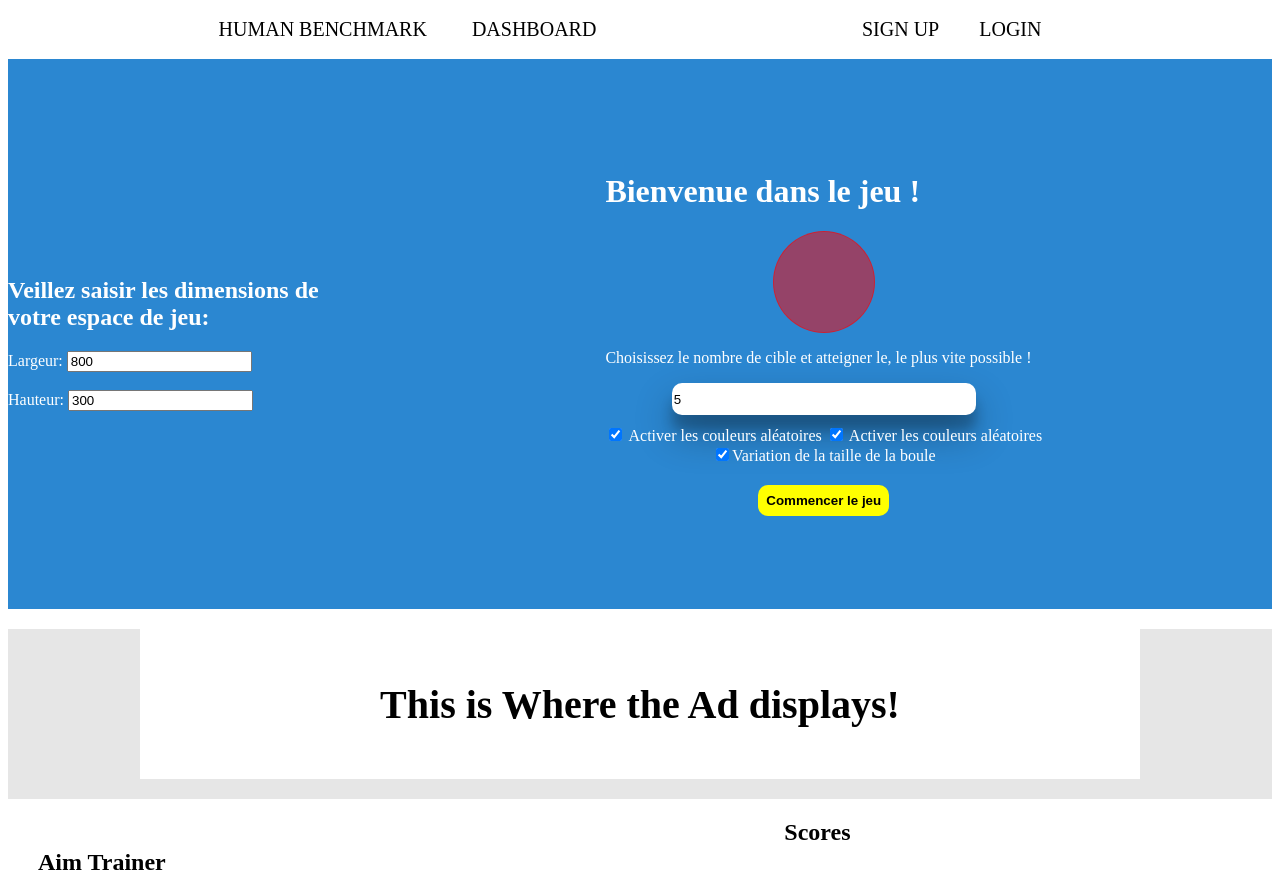
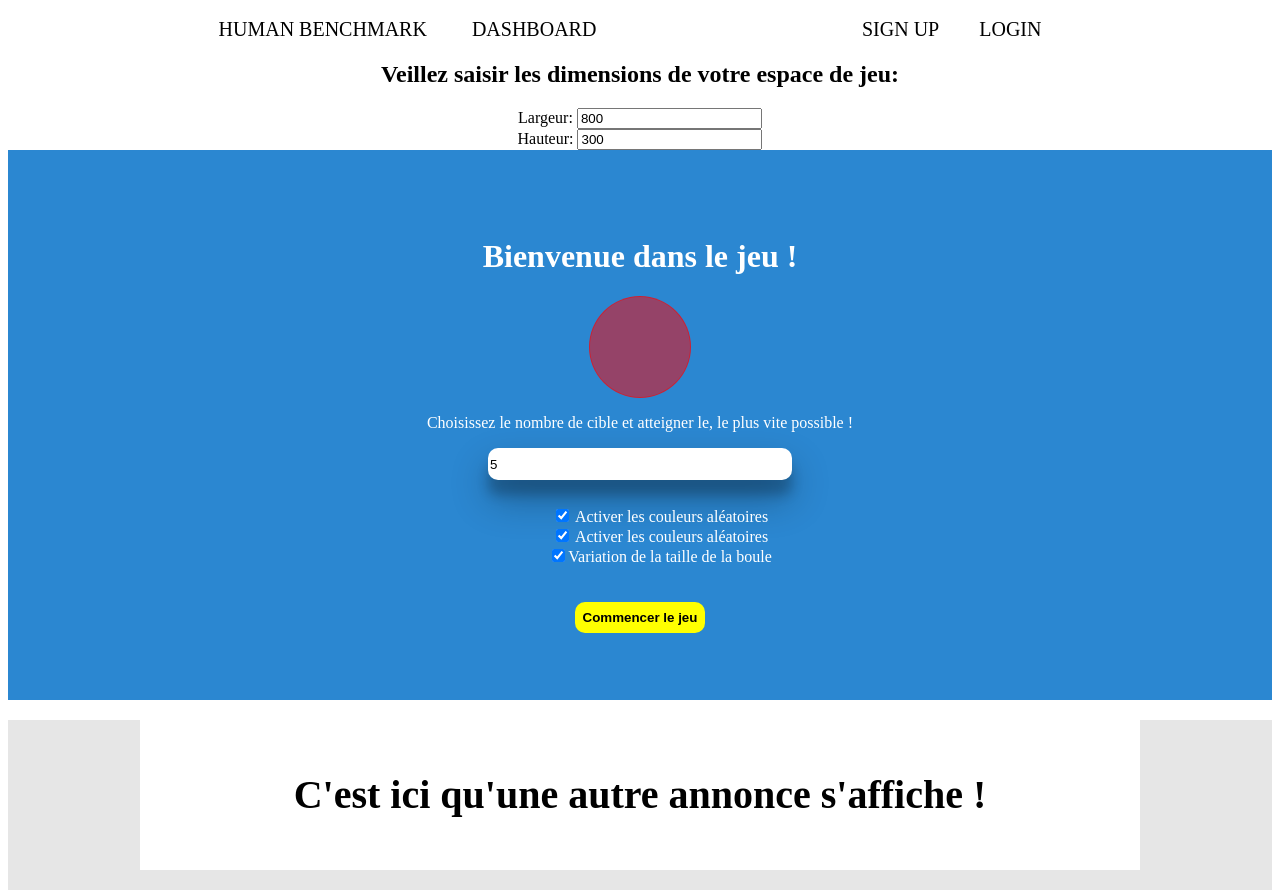
Before and after one commit to Kamalags24/human-bench, a Vue app: page / in a window 1280 px wide. Shown: the top 896 px of the page. Built offline with nearby package versions, Linux system fonts and the light colour scheme.

Commit message:
Kam modification

```diff
--- a/src/components/gameArea.vue
+++ b/src/components/gameArea.vue
@@ -2,7 +2,7 @@
 import trainerArea from "./trainerArea.vue";
 import remaining from "./remaining.vue";
 import { ref, nextTick } from "vue";
-const emit = defineEmits (['updateScore'])
+const emit = defineEmits(["updateScore"]);
 
 const Start = ref(true); // variable pour afficher l'espace de  démarrage du jeu
 const Game = ref(false); // variable pour afficher l'espace du jeu
@@ -15,14 +15,32 @@ let score = ref(0); // variable pour stocker le score
 const numClicks = ref(5); // variable pour le nombre de clics de l'utilisateur sur la balle
 let width = ref(50); //variable pour changer la taille de la balle à chaque clic
 let height = ref(50); //variable pour changer la hauteur de la balle à chaque clic
-let lon = ref () // variable aléatoire  ajouté  pour changer la taille de la balle à chaque clic
-let allScores = ref ([]) // tableau pour stocker le temps mis par l'utilisateur à la fin du jeu
-let  couleurs= ['#FF5733', '#33FF57', '#3357FF', '#F833FF', '#33FFF8',
-'#FFFF33', '#FF33F8', '#33FFFB', '#FF8333', '#33FF83',
-'#3373FF', '#F883FF', '#3383FF', '#FF3383', '#83FF33',
-'#5733FF', '#FF573A', '#33FF5A', '#335AFF', '#F833FA'] // tableau de couleur
+let lon = ref(); // variable aléatoire  ajouté  pour changer la taille de la balle à chaque clic
+let allScores = ref([]); // tableau pour stocker le temps mis par l'utilisateur à la fin du jeu
+let couleurs = [
+  "#FF5733",
+  "#33FF57",
+  "#3357FF",
+  "#F833FF",
+  "#33FFF8",
+  "#FFFF33",
+  "#FF33F8",
+  "#33FFFB",
+  "#FF8333",
+  "#33FF83",
+  "#3373FF",
+  "#F883FF",
+  "#3383FF",
+  "#FF3383",
+  "#83FF33",
+  "#5733FF",
+  "#FF573A",
+  "#33FF5A",
+  "#335AFF",
+  "#F833FA",
+]; // tableau de couleur
 let a = ref(); // variable parcourir le tableau de couleur de façon aleatoire
-let misses = ref(0) // variable pour compter le nombre de clics ratés
+let misses = ref(0); // variable pour compter le nombre de clics ratés
 // const changePosition = ref(true)
 // const colorChangeEnabled = ref(true);
 
@@ -30,29 +48,27 @@ let misses = ref(0) // variable pour compter le nombre de clics ratés
 let containerCercleWidth = ref(800); // Largeur par défaut
 let containerCercleHeight = ref(300); // Hauteur par défaut
 
-
 const isChangeColorActive = ref(true); // variable pour changer la couleur de la balle si l'utilisateur coche la case changement ou variation de couleur au clic
-const ischangePosition = ref(true)  // variable pour changer la position de la balle au clic si l'utilisateur coche la case variation de position
+const ischangePosition = ref(true); // variable pour changer la position de la balle au clic si l'utilisateur coche la case variation de position
 
 const toggleColorChange = () => {
   colorChangeEnabled.value = !colorChangeEnabled.value;
 }; // fonction pour changer la couleur de la balle au clic si l'utilisateur coche la case changement de coleur au clic
 
-
-
-
 // fonction pour commencer le jeu et afficher l'espace de jeu au clic sur le bouton commencer
 function startGame() {
-  count.value = numClicks.value  // affecte le nombre de clic sur la balle au compteur
+  count.value = numClicks.value; // affecte le nombre de clic sur la balle au compteur
   Start.value = false;
   Game.value = true;
   // End.value = true;
   timer();
   nextTick(() => {
-updateContainerCercleSize(containerCercleWidth.value, containerCercleHeight.value);
+    updateContainerCercleSize(
+      containerCercleWidth.value,
+      containerCercleHeight.value
+    );
   });
 }
-
 
 // fonction pour recommencer le jeu au clic sur le bouton reprendre
 function restartGame() {
@@ -66,7 +82,7 @@ function restartGame() {
 }
 
 // fonction pour recommencer le jeu au clic sur le bouton recommencer , il renvoie du l'espace de  démarrage du jeu avec choix
-function recommencer () {
+function recommencer() {
   Start.value = true;
   End.value = true;
   misses.value = 0; //initialise le nombre de clic ratés à 0
@@ -75,53 +91,46 @@ function recommencer () {
 // fonction pour changer la position de la balle au clic
 function changePosition() {
   count.value--; //diminue le nombre de clic sur la balle au clic
-  if (count.value === 0) {  //si le nombre de clic est égal à 0 , on affiche l'espace de resultat du jeu
+  if (count.value === 0) {
+    //si le nombre de clic est égal à 0 , on affiche l'espace de resultat du jeu
     Game.value = false;
     End.value = !true;
   }
 
-
-
   top.value = Math.floor(Math.random() * 100); // variable pour changer la position de la balle au clic vers le haut de facon aleatoire entre 0 et 100
   left.value = Math.floor(Math.random() * 100); // variable pour changer la position de la balle au clic vers la gauche de facon aleatoire entre 0 et 100
-
 
   //condition pour changer  la  taille de la balle au clic quand la case variation de taille est coche
   if (ischangePosition.value) {
     lon.value = Math.floor(Math.random() * 200);
-  width.value =lon.value;
-  height.value =lon.value;
+    width.value = lon.value;
+    height.value = lon.value;
   }
   // condition pour changer la couleur de la balle au clic quand la case changement de couleur ou variation de couleur est coche
-  if (isChangeColorActive.value  ) {
-
-  a.value = Math.floor(Math.random() * couleurs.length-1); // recuperer la valeaur aleatoire de l'index pour le d tableau de couleur
-  top.value = Math.floor(Math.random() * 250);  //  changer la position de la balle au clic vers le haut de facon aleatoire entre 0 et 250
+  if (isChangeColorActive.value) {
+    a.value = Math.floor(Math.random() * couleurs.length - 1); // recuperer la valeaur aleatoire de l'index pour le d tableau de couleur
+    top.value = Math.floor(Math.random() * 250); //  changer la position de la balle au clic vers le haut de facon aleatoire entre 0 et 250
     left.value = Math.floor(Math.random() * 250); // changer la position de la balle au clic vers la gauche de facon aleatoire entre 0 et 250
   }
 
   //appel de la fonction taille
   taille();
-
 }
 //fonction pour changer la taille de la balle au clic dans l'intervalle de 50px et 150 px
-function taille(){
+function taille() {
   //
   lon.value = Math.floor(Math.random() * 130);
 
-
-  if (lon.value > 50 && lon.value<150  ){ // si la valeur aleatoire  à ajouter au width et height, est comprise entre 50 et 150
+  if (lon.value > 50 && lon.value < 150) {
+    // si la valeur aleatoire  à ajouter au width et height, est comprise entre 50 et 150
 
     //affecter la valeur aleatoire au width et height
-    width.value =lon.value;
-    height.value =lon.value;
-
-
-
-  } else{ //sinon mettre le width et height a 60px
+    width.value = lon.value;
+    height.value = lon.value;
+  } else {
+    //sinon mettre le width et height a 60px
     width.value = 60;
     height.value = 60;
-
   }
 
   console.log(lon.value);
@@ -132,130 +141,166 @@ function timer() {
   second.value++; // incremente le temps
   // console.log(second.value);
   let timeout = setTimeout(timer, 1); // appel de la fonction timer dans le  setTimeout pour lancer la fonction timer a chaque 1 milliseconde dans la variable timeout
-  if (count.value === 0 && second.value !== 0) { //si le nombre de clic est égal à 0 et la valeur du temps est differente de 0, on affiche l'espace de resultat du jeu
-    stockerScore()
+  if (count.value === 0 && second.value !== 0) {
+    //si le nombre de clic est égal à 0 et la valeur du temps est differente de 0, on affiche l'espace de resultat du jeu
+    stockerScore();
     console.log(allScores.value);
     clearTimeout(timeout); // arrete la fonction timer
-
   }
-
 }
-
-
-
 
 //fonction pour recuperer les clics ratés
 
 function handleMisses(element) {
-    if (Game.value && element.target.className != "cercle"
-    ) { //si le jeu est actif et que le clique n'est fait pas  sur le cercle , on incremente le nombre de clics ratés
-      misses.value++
-
+  if (Game.value && element.target.className != "cercle") {
+    //si le jeu est actif et que le clique n'est fait pas  sur le cercle , on incremente le nombre de clics ratés
+   misses.value++;
   }
 
   // console.log(misses.value);
   // console.log(element);
-
 }
-
-
 
 //fonction pour stocker les scores
 function stockerScore() {
   allScores.value.push(second.value); // ajoute le temps du dernier jeu joué au tableau des scores
-    emit('updateScore', allScores.value)  // envoie le tableau des scores au composant information pour les afficher dans le composant gameArea
+  emit("updateScore", allScores.value); // envoie le tableau des scores au composant information pour les afficher dans le composant gameArea
 }
-
-
 
 // Fonction pour mettre à jour les dimensions
 function updateContainerCercleSize(newWidth, newHeight) {
   containerCercleWidth.value = newWidth;
   containerCercleHeight.value = newHeight;
 }
-
-
 console.log(containerCercleHeight);
-
-
 </script>
 
 
 
 <template>
-
-<div class="container">
-
-
+  <div class="container1">
       <!-- Ajouter des champs de saisie pour les dimensions -->
       <div v-if="Start" class="dimensions-cercle-container">
         <h2>Veillez saisir les dimensions de votre espace de jeu:</h2>
-        <label for="">Largeur:
-          <input type="number" v-model="containerCercleWidth"  min="100" placeholder="Largeur de la zone de jeu" />
-        </label><br>
-        <label for=""> Hauteur:
-          <input type="number" v-model="containerCercleHeight"  min="100" placeholder="Hauteur de la zone de jeu" />
+        <label for=""
+          >Largeur:
+          <input
+            type="number"
+            v-model="containerCercleWidth"
+            min="100"
+            placeholder="Largeur de la zone de jeu"
+          /> </label
+        ><br />
+        <label for="">
+          Hauteur:
+          <input
+            type="number"
+            v-model="containerCercleHeight"
+            min="100"
+            placeholder="Hauteur de la zone de jeu"
+          />
         </label>
     </div>
 
     <div class="container" @click="handleMisses">
       <div v-if="Start">
         <h1>Bienvenue dans le jeu !</h1>
-      <div class="cercle" ></div>
+        <div class="cercle"></div>
         <p>
           Choisissez le nombre de cible et atteigner le, le plus vite possible !
         </p>
         <!-- <input type="number"> -->
         <div class="input-button">
-          <input type="number" id="clicks" v-model="numClicks" min="5" @input="validateNumClicks"><br>  <!-- entre du nombre de clics  que l'on veut faire dans la partie-->
+          <input
+            type="number"
+            id="clicks"
+            v-model="numClicks"
+            min="5"
+            @input="validateNumClicks"
+          /><br />
+          <!-- entre du nombre de clics  que l'on veut faire dans la partie-->
           <label>
-      <input type="checkbox"  v-model="isChangeColorActive"  >  <!-- coche pour changer la couleur de la balle-->
+            <ul>
+              <li>
+                <input type="checkbox" v-model="isChangeColorActive" />
+                <!-- coche pour changer la couleur de la balle-->
                 Activer les couleurs aléatoires
-              <input type="checkbox"  v-model="isChangeColorActive"  >
+              </li>
+              <li>
+                <input type="checkbox" v-model="isChangeColorActive" />
                 Activer les couleurs aléatoires
-          </label>
+              </li>
               <div class="checkbox2">
-            <input type="checkbox" v-model="ischangePosition">  <!-- coche pour changer la taille de la balle au clic -->
+                <input type="checkbox" v-model="ischangePosition" />
+                <!-- coche pour changer la taille de la balle au clic -->
                 <label for="checkbox2">Variation de la taille de la boule</label>
               </div>
-          <button @click="startGame" :disabled="numClicks < 5" class="gamebutton">Commencer le jeu</button>  <!-- bouton pour commencer le jeu avec nombre de clics superieur à 5 -->
+            </ul>
+          </label>
+          <button
+            @click="startGame"
+            :disabled="numClicks < 5"
+            class="gamebutton"
+          >
+            Commencer le jeu
+          </button>
+          <!-- bouton pour commencer le jeu avec nombre de clics superieur à 5 -->
+        </div>
       </div>
 
-    </div>
-
-
-    <main class="zone" v-if="Game" > <!--  div conteneur de l'espace du jeu  -->
+      <main class="zone" v-if="Game">
+        <!--  div conteneur de l'espace du jeu  -->
 
         <ul class="ligne">
           <li>
-          <p>Remaining: {{ count }}</p> <!--affiche le nombre de clics restant-->
+            <p>Remaining: {{ count }}</p>
+            <!--affiche le nombre de clics restant-->
           </li>
           <li>
-          <p>Misses: {{ misses }}</p> <!--affiche le nombre de clics ratés-->
+            <p>Misses: {{ misses }}</p>
+            <!--affiche le nombre de clics ratés-->
           </li>
         </ul>
 
         <!-- <div class="container-cercle" @click="handleMisses" >  div conteneur du l'espace du jeu qui prent en compte les clics ratés -->
 
-      <div class="container-cercle" :style="{ width: containerCercleWidth + 'px', height: containerCercleHeight + 'px' }"  @click="handleMisses"  >
-
+        <div
+          class="container-cercle"
+          :style="{
+            width: containerCercleWidth + 'px',
+            height: containerCercleHeight + 'px',
+          }"
+          @click="handleMisses"
+        >
           <div
             class="cercle"
-          :style="{ top: top + 'px', left: left + 'px' , width: width + 'px' , backgroundColor : couleurs[a],  height: height + 'px'} "
-           @click="changePosition" >
+            :style="{
+              top: top + 'px',
+              left: left + 'px',
+              width: width + 'px',
+              backgroundColor: couleurs[a],
+              height: height + 'px',
+            }"
+            @click="changePosition"
+          >
             <!--la fonction changePosition  et le style permettent de changer la position de la balle , la taille de la balle et la couleur de la balle au clic-->
           </div>
         </div>
       </main>
 
-    <div v-if="!End">  <!--  div conteneur de l'espace de resultat du jeu  -->
+      <div v-if="!End">
+        <!--  div conteneur de l'espace de resultat du jeu  -->
         <div class="cercle"></div>
         <p class="cercle-p">Temps de jeu par click</p>
-      <p class="second">{{ second + " ms" }}</p> <!-- affiche le temps du dernier jeu -->
-      <div>Misses : {{ misses }}</div> <!-- affiche le nombre de clics ratés -->
+        <p class="second">{{ second + " ms" }}</p>
+        <!-- affiche le temps du dernier jeu -->
+        <div>Misses : {{ misses }}</div>
+        <!-- affiche le nombre de clics ratés -->
         <p class="save">Save your score to see how you compare</p>
-      <button class="restast-button" @click="restartGame">Reprendre</button> <!-- bouton pour reprendre le jeu -->
-      <button class="recom" @click="recommencer"  >Recommencer</button> <!-- bouton pour recommencer le jeu -->
+        <button class="restast-button" @click="restartGame">Reprendre</button>
+        <!-- bouton pour reprendre le jeu -->
+        <button class="recom" @click="recommencer">Recommencer</button>
+        <!-- bouton pour recommencer le jeu -->
       </div>
     </div>
   </div>
@@ -264,15 +309,7 @@ console.log(containerCercleHeight);
 
 <style scoped>
 
-.dimensions-cercle-container {
-  display: flex;
-  flex-direction: column;
-
-}
-
-
 .container-cercle {
-
   /* height: 300px;
   width: 800px; */
   border: 5px solid rgb(89, 255, 0);
@@ -286,10 +323,7 @@ border: 5px solid rgb(89, 255, 0);
   overflow: hidden;
   border: 1px solid darkturquoise;
   padding: 10%;
-
 }
-
-
 
 .cercle-p {
   color: white;
@@ -315,11 +349,11 @@ border: 5px solid rgb(89, 255, 0);
 }
 
 .restast-button:hover {
-  cursor: pointer;  /*fait pointer le bouton */
+  cursor: pointer; /*fait pointer le bouton */
 }
 
 .recom:hover {
-  cursor: pointer /*fait pointer le bouton */
+  cursor: pointer; /*fait pointer le bouton */
 }
 
 .save {
@@ -362,7 +396,6 @@ border: 5px solid rgb(89, 255, 0);
   border: none;
   color: black;
   font-weight: bold;
-
 }
 
 .input-button {
@@ -389,8 +422,6 @@ border: 5px solid rgb(89, 255, 0);
   flex-wrap: wrap;
   max-width: 150px;
   overflow: initial;
-
-
 }
 
 #clicks {
@@ -398,7 +429,8 @@ border: 5px solid rgb(89, 255, 0);
   height: 30px;
   border: none;
   border-radius: 10px;
-  box-shadow: rgba(0, 0, 0, 0.3) 0px 19px 38px, rgba(0, 0, 0, 0.22) 0px 15px 12px;
+  box-shadow: rgba(0, 0, 0, 0.3) 0px 19px 38px,
+    rgba(0, 0, 0, 0.22) 0px 15px 12px;
   /* margin-top: 70px; */
   margin-bottom: 10px;
 }
@@ -421,7 +453,7 @@ border: 5px solid rgb(89, 255, 0);
 }
 
 .gamebutton:hover {
-  cursor: pointer
+  cursor: pointer;
 }
 
 .zone {
@@ -431,14 +463,12 @@ justify-content: center; */
   color: white;
 
   /* font-size: 22px; */
-
 }
 
 span {
   padding-left: 110px;
 }
 .miss {
-
   margin-bottom: 50px;
   font-size: 30px;
   font-weight: bold;
@@ -450,12 +480,18 @@ span {
 h4 {
   color: red;
 }
-.ligne{
+.ligne {
   display: flex;
   justify-content: space-around; /* aligner les éléments sur la même ligne  et séparer les éléments  d'une marge */
 }
-li{
+li {
   list-style-type: none;
-  gap:50 px;
+  gap: 50 px;
 }
+
+.container1 {
+  text-align: center;
+
+}
+
 </style>
--- a/src/components/information.vue
+++ b/src/components/information.vue
@@ -23,16 +23,16 @@ watch(()=>props.scores,(score)=>{ //watch  , observe les scores de façon dynam
 <template>
   <div class="container">
     <div class="second-container">
-      <p>This is Where the Ad displays!</p>
+      <p>C'est ici qu'une autre annonce s'affiche !</p>
     </div>
     <div class="flex-container">
       <div class="third-container">
-          <h2>Aim Trainer</h2>
-          <p>Click the targets as quickly and accurately as you can.</p>
-          <p>This tests reflexes and hand-eye coordination.</p>
-          <p>Once you've clicked 30 targets, your score and average time per target will be displayed.</p>
-          <p>Scores in this test are slower than the simple reaction time test, because you must react and then move the cursor.</p>
-          <p>This test is best taken with a mouse or tablet screen. Trackpads are difficult to score well with.</p>
+          <h2>Entraîneur de visée</h2>
+          <p>Cliquez sur les cibles aussi rapidement et précisément que possible.</p>
+          <p>Cela teste les réflexes et la coordination œil-main.</p>
+          <p>Une fois que vous aurez cliqué sur 30 cibles, votre score et votre temps moyen par cible seront affichés.</p>
+          <p>Les scores de ce test sont plus lents que ceux du simple test de temps de réaction, car vous devez réagir puis déplacer le curseur.</p>
+          <p>Il est préférable de réaliser ce test avec un écran de souris ou de tablette. Il est difficile de réussir avec les trackpads.</p>
       </div>
 
       <div class="container-four">
@@ -45,7 +45,7 @@ watch(()=>props.scores,(score)=>{ //watch  , observe les scores de façon dynam
       </div>
     </div>
     <div class="container-five">
-  <h2>This is Where Another Ad displays!</h2>
+  <h2>C'est ici qu'une autre annonce s'affiche !</h2>
    </div>
   </div>
 
```
Lines whose indentation alone changed are shown as unchanged.
